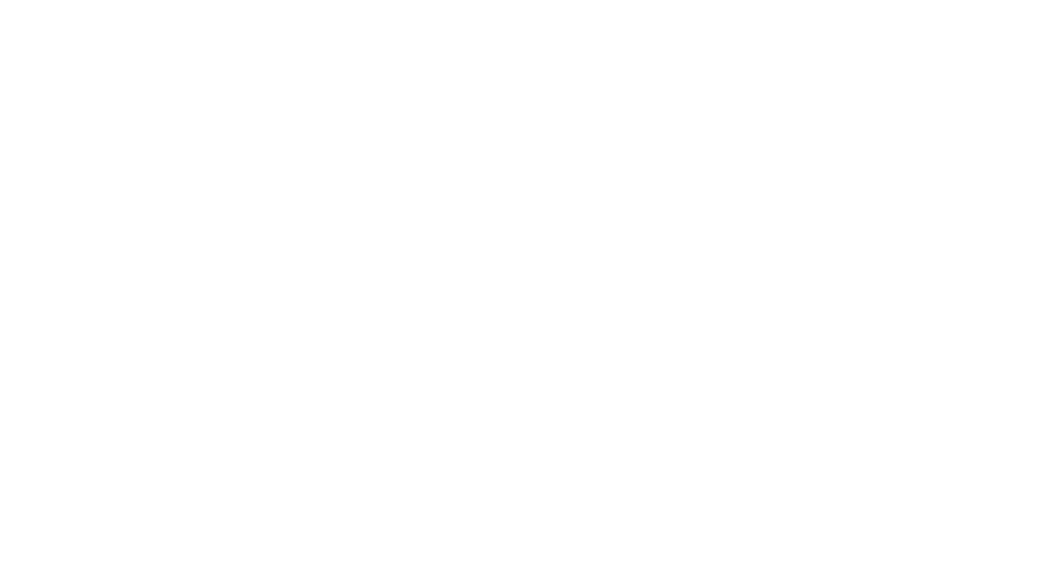
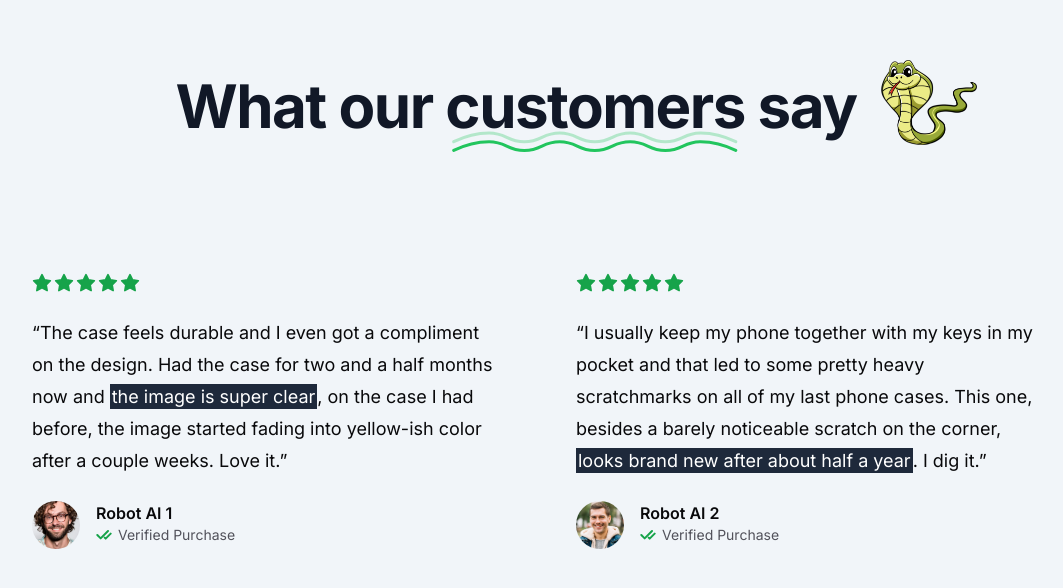
Before and after one commit to BarryCoding/josh-casecobra, a Next.js app: page / in a window 1280 px wide. Shown: the part 1031-1619 px from the top of the page, without its empty margins (64-1127 px from the left). Before the commit the page ends 995 px from the top, so only its background shows below. Built offline with nearby package versions, Linux system fonts and the light colour scheme; no server answers.

Commit message:
03-1: customer reviews static part

```diff
--- a/src/app/page.tsx
+++ b/src/app/page.tsx
@@ -1,10 +1,12 @@
 import { CenterWrapper } from '@/components/CenterWrapper'
+import { Icons } from '@/components/Icons'
 import { PhoneCase } from '@/components/PhoneCase'
-import { CheckCircleIcon, StarIcon } from 'lucide-react'
+import { CheckCheckIcon, CheckCircleIcon, StarIcon } from 'lucide-react'
 
 export default function Home() {
   return (
     <main className='bg-slate-50'>
+      {/* hero section */}
       <section>
         {/* phone ~ sm ~ lg ~ xl */}
         <CenterWrapper className='pb-24 pt-10 sm:pb-32 lg:grid lg:grid-cols-3 lg:gap-x-0 lg:pb-52 lg:pt-24 xl:gap-x-8 xl:pt-32'>
@@ -102,6 +104,94 @@
           </div>
         </CenterWrapper>
       </section>
+
+      {/* customers reviews section */}
+      <section className='bg-slate-100 py-24'>
+        <CenterWrapper className='flex flex-col items-center gap-16 sm:gap-32'>
+          <div className='flex flex-col items-center gap-4 sm:gap-6 lg:flex-row'>
+            <h2 className='order-1 mt-2 text-balance text-center text-5xl font-bold !leading-tight tracking-tight text-gray-900 md:text-6xl'>
+              What our{' '}
+              <span className='relative'>
+                customers
+                <Icons.underline className='pointer-events-none absolute inset-x-0 -bottom-6 hidden text-green-500 sm:block' />
+              </span>{' '}
+              say
+            </h2>
+            <img src='/snake-2.png' className='order-0 w-24 lg:order-2' alt='snake-2' />
+          </div>
+
+          <div className='mx-auto grid max-w-2xl grid-cols-1 gap-y-16 px-4 lg:mx-0 lg:max-w-none lg:grid-cols-2'>
+            {/* 1st customer review */}
+            <div className='flex flex-auto flex-col gap-4 lg:pr-8 xl:pr-20'>
+              <div className='mb-2 flex gap-0.5'>
+                <StarIcon className='h-5 w-5 fill-green-600 text-green-600' />
+                <StarIcon className='h-5 w-5 fill-green-600 text-green-600' />
+                <StarIcon className='h-5 w-5 fill-green-600 text-green-600' />
+                <StarIcon className='h-5 w-5 fill-green-600 text-green-600' />
+                <StarIcon className='h-5 w-5 fill-green-600 text-green-600' />
+              </div>
+              <div className='text-lg leading-8'>
+                <p>
+                  &ldquo;The case feels durable and I even got a compliment on the design. Had the
+                  case for two and a half months now and{' '}
+                  <span className='bg-slate-800 p-0.5 text-white'>the image is super clear</span>,
+                  on the case I had before, the image started fading into yellow-ish color after a
+                  couple weeks. Love it.&rdquo;
+                </p>
+              </div>
+              <div className='mt-2 flex gap-4'>
+                <img
+                  className='h-12 w-12 rounded-full object-cover'
+                  src='/users/user-1.png'
+                  alt='user'
+                />
+                <div className='flex flex-col'>
+                  <p className='font-semibold'>Robot AI 1</p>
+                  <div className='flex items-center gap-1.5'>
+                    <CheckCheckIcon className='h-4 w-4 stroke-[3px] text-green-600' />
+                    <p className='text-sm text-zinc-600'>Verified Purchase</p>
+                  </div>
+                </div>
+              </div>
+            </div>
+            {/* 2nd customer review */}
+            <div className='flex flex-auto flex-col gap-4 lg:pr-8 xl:pr-20'>
+              <div className='mb-2 flex gap-0.5'>
+                <StarIcon className='h-5 w-5 fill-green-600 text-green-600' />
+                <StarIcon className='h-5 w-5 fill-green-600 text-green-600' />
+                <StarIcon className='h-5 w-5 fill-green-600 text-green-600' />
+                <StarIcon className='h-5 w-5 fill-green-600 text-green-600' />
+                <StarIcon className='h-5 w-5 fill-green-600 text-green-600' />
+              </div>
+              <div className='text-lg leading-8'>
+                <p>
+                  &ldquo;I usually keep my phone together with my keys in my pocket and that led to
+                  some pretty heavy scratchmarks on all of my last phone cases. This one, besides a
+                  barely noticeable scratch on the corner,{' '}
+                  <span className='bg-slate-800 p-0.5 text-white'>
+                    looks brand new after about half a year
+                  </span>
+                  . I dig it.&rdquo;
+                </p>
+              </div>
+              <div className='mt-2 flex gap-4'>
+                <img
+                  className='h-12 w-12 rounded-full object-cover'
+                  src='/users/user-4.jpg'
+                  alt='user'
+                />
+                <div className='flex flex-col'>
+                  <p className='font-semibold'>Robot AI 2</p>
+                  <div className='flex items-center gap-1.5 '>
+                    <CheckCheckIcon className='h-4 w-4 stroke-[3px] text-green-600' />
+                    <p className='text-sm text-zinc-600'>Verified Purchase</p>
+                  </div>
+                </div>
+              </div>
+            </div>
+          </div>
+        </CenterWrapper>
+      </section>
     </main>
   )
 }
--- /dev/null
+++ b/src/components/Icons.tsx
@@ -0,0 +1,22 @@
+import { LucideProps } from 'lucide-react'
+
+export const Icons = {
+  underline: (props: LucideProps) => (
+    <svg {...props} viewBox='0 0 687 155'>
+      <g
+        stroke='currentColor'
+        strokeWidth='7'
+        fill='none'
+        fillRule='evenodd'
+        strokeLinecap='round'
+        strokeLinejoin='round'
+      >
+        <path
+          d='M20 98c27-13.3333333 54-20 81-20 40.5 0 40.5 20 81 20s40.626917-20 81-20 40.123083 20 80.5 20 40.5-20 81-20 40.5 20 81 20 40.626917-20 81-20c26.915389 0 53.748722 6.6666667 80.5 20'
+          opacity='.3'
+        ></path>
+        <path d='M20 118c27-13.3333333 54-20 81-20 40.5 0 40.5 20 81 20s40.626917-20 81-20 40.123083 20 80.5 20 40.5-20 81-20 40.5 20 81 20 40.626917-20 81-20c26.915389 0 53.748722 6.6666667 80.5 20'></path>
+      </g>
+    </svg>
+  ),
+}
--- a/src/components/Navbar.tsx
+++ b/src/components/Navbar.tsx
@@ -1,6 +1,6 @@
-import Link from 'next/link'
 import { getKindeServerSession } from '@kinde-oss/kinde-auth-nextjs/server'
 import { ArrowRightCircleIcon, LayoutDashboardIcon } from 'lucide-react'
+import Link from 'next/link'
 import { CenterWrapper } from './CenterWrapper'
 import { buttonVariants } from './ui/button'
 
```
Also changed, not shown: public/snake-2.png (added).
